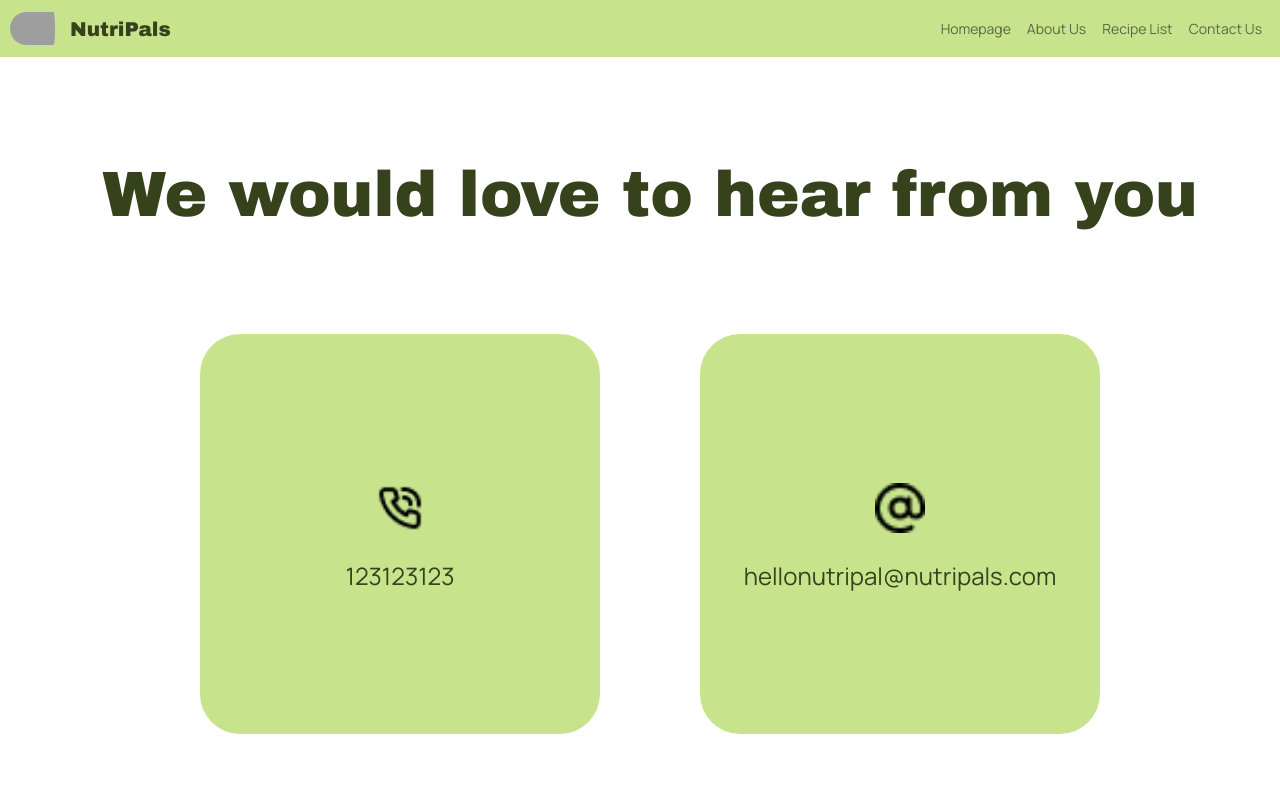
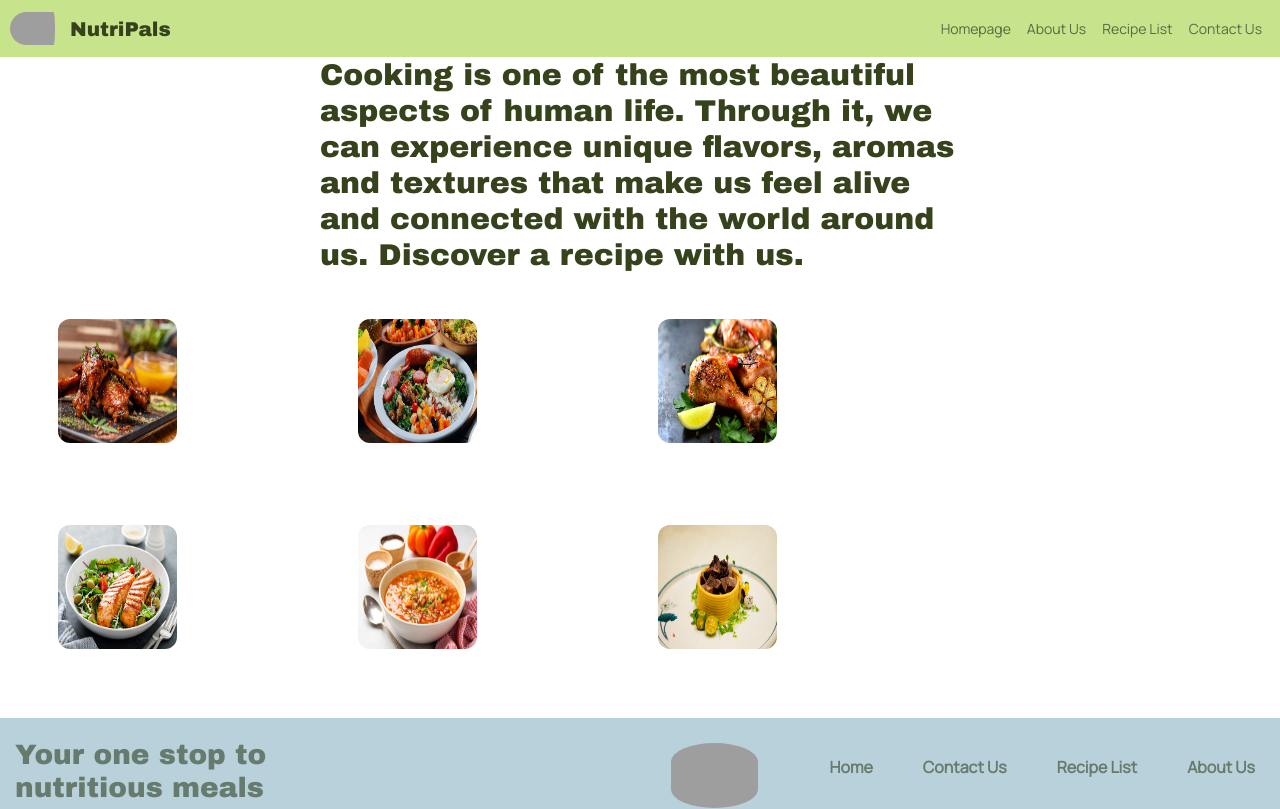
Before and after one commit to NutriPall/NutriPals, a React (Vite) app in the folder frontend/: page / in a window 1280 px wide. Shown: the top 809 px of the page. Built offline with nearby package versions, Linux system fonts and the light colour scheme; grey boxes are pictures that could not be loaded.

Commit message:
fix homepage images

```diff
--- a/frontend/src/App.jsx
+++ b/frontend/src/App.jsx
@@ -1,13 +1,13 @@
 import React from "react";
 import { Routes, Route } from "react-router-dom";
 import AboutUs from "@pages/AboutUs/About-us";
-import Home from "./pages/Home";
 import "./style/App.css";
 import RecipeList from '@pages/RecipeList';
 import RecipeDetails from '@components/RecipeDetails/RecipeDetails';
 import ContactUs from "@pages/ContactUs/ContactUs";
 import Footer from "@components/Footer/Footer";
 import BurgerMenu from "@components/BurgerMenu/BurguerMenu";
+import HomePage from "@components/HomePage/HomePage";
 
 function App() {
 
@@ -17,7 +17,7 @@ function App() {
           <BurgerMenu />
           <div className="routes">
           <Routes>
-            <Route path="/" element={<Home />} />
+            <Route path="/" element={<HomePage />} />
             <Route path="/about-us" element={<AboutUs />} />
             <Route path="/recipes-list" element={<RecipeList />} />
             <Route path="/recipe/:id" element={<RecipeDetails />} />
--- a/frontend/src/components/HomePage/Home.Page.jsx
+++ b/frontend/src/components/HomePage/HomePage.jsx
@@ -1,6 +1,11 @@
 import React from "react";
-import { Link } from "react-router-dom";
 import "./HomePage.css";
+import image1 from "./HomepageImj/recipe1.jpg"
+import image2 from "./HomepageImj/recipe2.png"
+import image3 from "./HomepageImj/recipe3.jpg"
+import image4 from "./HomepageImj/recipe4.jpg"
+import image5 from "./HomepageImj/recipe5.jpg"
+import image6 from "./HomepageImj/recipe6.jpg"
 
 export default function HomePage() {
   return (
@@ -14,28 +19,28 @@ export default function HomePage() {
       </div>
       <div className="line1">
         <div className="recipe1">
-          <img src="HomePageImj/recipe1.jpg" alt="recipe picture" />
+          <img src={image1} alt="recipe picture" />
         </div>
 
         <div className="recipe2">
-          <img src="HomePageImj/recipe2.png" alt="recipe picture" />
+          <img src={image2} alt="recipe picture" />
         </div>
 
         <div className="recipe3">
-          <img src="HomePageImj/recipe3.jpg" alt="recipe picture" />
+          <img src={image3} alt="recipe picture" />
         </div>
       </div>
       <div className="line2">
         <div className="recipe4">
-          <img src="HomePageImj/recipe4.jpg" alt="recipe picture" />
+          <img src={image4} alt="recipe picture" />
         </div>
 
         <div className="recipe5">
-          <img src="HomePageImj/recipe5.jpg" alt="recipe picture" />
+          <img src={image5} alt="recipe picture" />
         </div>
 
         <div className="recipe6">
-          <img src="HomePageImj/recipe6.jpg" alt="recipe picture" />
+          <img src={image6} alt="recipe picture" />
         </div>
       </div>
     </div>
```
